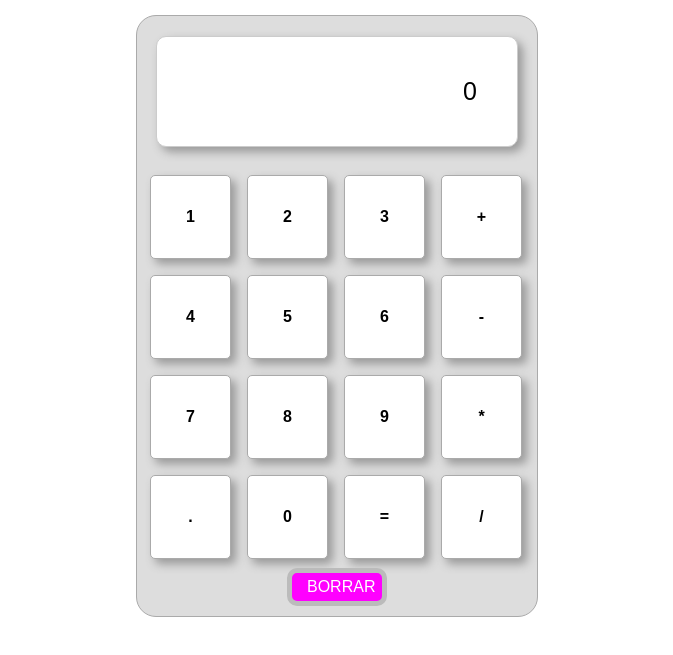
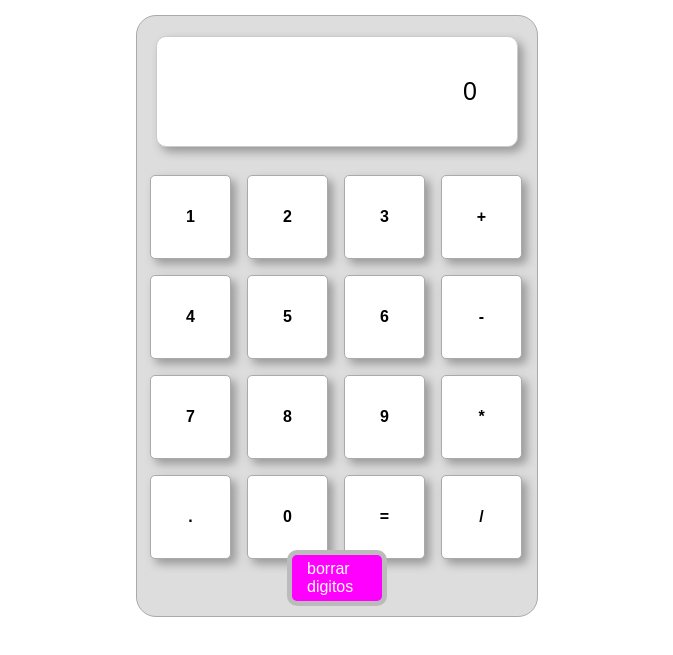
Before and after one commit to eduardo99ja/calculadora, a plain HTML site: page index.html in a window 1280 px wide. Shown: the part 95-750 px from the top of the page, without its empty margins (303-976 px from the left). Drawn offline with Linux system fonts and the light colour scheme.

Commit message:
cambio bvoton

```diff
--- a/index.html
+++ b/index.html
@@ -33,7 +33,7 @@
 			<li class="signo">/</li>
 		</ul>
 
-		<div id="borrar" onclick="m.borrarCalculadora()">BORRAR</div>
+		<div id="borrar" onclick="m.borrarCalculadora()">borrar digitos</div>
 
 	</div>
 
```
